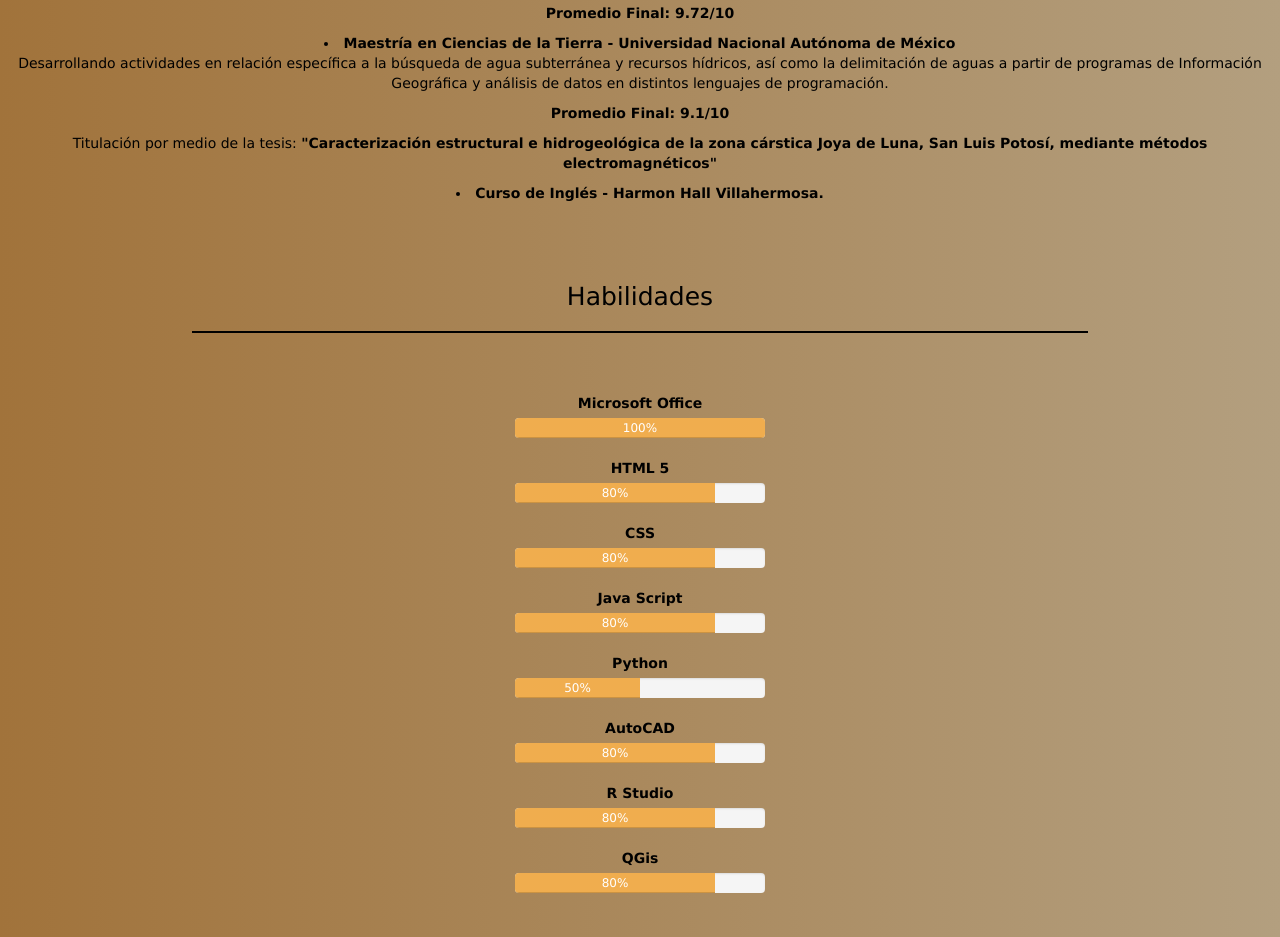
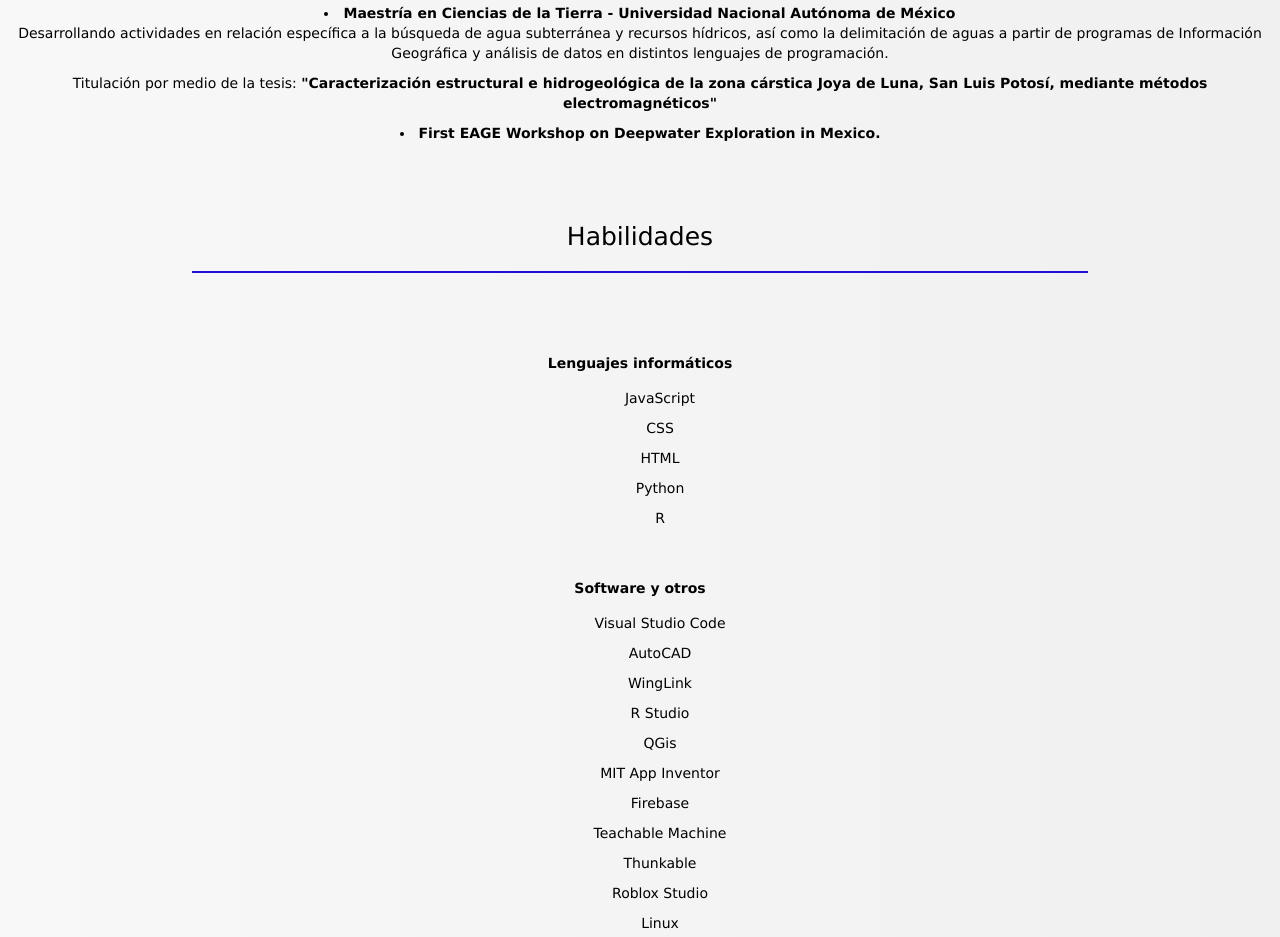
Before and after one commit to Ivonneph96/miCV, a plain HTML site: page index.html in a window 1280 px wide. Shown: the part 865-1802 px from the top of the page. Drawn offline with nearby package versions, Linux system fonts and the light colour scheme.

Commit message:
Add files via upload

```diff
--- a/index.html
+++ b/index.html
@@ -40,7 +40,7 @@
 
 
         <h2>Maestra en Ciencias de la Tierra</h2>
-        <hr class="linea2">
+        <hr class="linea">
     </div>
 
     <br><br>
@@ -91,93 +91,45 @@
         <hr class="linea">
         <li><b>Lienciatura en ingeniería en Geofísica - Universidad Olmeca (2014-2018).</b></li>
         <p>Desarrollando actividades de exploración profesional de recursos naturales y energéticos no renovables con fundamentos que permitan desarrollar e implementar soluciones tecnológicas para la búsqueda de yacimientos de gas, minerales, geotérmicos e hidrogeológicos.</p>
-        <p> <b>Promedio Final: 9.72/10</b></p>
+
 
         <li><b>Maestría en Ciencias de la Tierra - Universidad Nacional Autónoma de México</b></li>
         <p>Desarrollando actividades en relación específica a la búsqueda de agua subterránea y recursos hídricos, así como la delimitación de aguas a partir de programas de Información Geográfica y análisis de datos en distintos lenguajes de programación. </p>
-        <p><b>Promedio Final: 9.1/10</b></p>
+
         <p>Titulación por medio de la tesis: <b>"Caracterización estructural e hidrogeológica de la zona cárstica Joya de Luna, San Luis Potosí, mediante métodos electromagnéticos"</b></p>
 
-        <li><b>Curso de Inglés - Harmon Hall Villahermosa.</b></li>
+        <li><b>First EAGE Workshop on Deepwater Exploration in Mexico.</b></li>
     </div>
     <br><br><br>
-    <div id="Habilidades">
+    <div id="habilidades">
         <h1 class="titulo">Habilidades</h1>
         <hr class="linea">
+        <br><br><br>
+        <label>Lenguajes informáticos</label>
+        <p>
+            <ol>JavaScript</ol>
+            <ol>CSS</ol>
+            <ol>HTML</ol>
+            <ol>Python</ol>
+            <ol>R</ol>
+        </p>
         <br><br>
-        <div>
-            <label>Microsoft Office</label>
-        </div>
-        <center>
-            <div class="progress">
-                <div class="progress-bar progress-bar-warning" role="progressbar" style="width: 100%;">100%</div>
-            </div>
-        </center>
+        <label>Software y otros</label>
+        <p>
+            <ol>Visual Studio Code</ol>
+            <ol>AutoCAD</ol>
+            <ol>WingLink</ol>
+            <ol>R Studio</ol>
+            <ol>QGis</ol>
+            <ol>MIT App Inventor</ol>
+            <ol>Firebase</ol>
+            <ol>Teachable Machine</ol>
+            <ol>Thunkable</ol>
+            <ol>Roblox Studio</ol>
+            <ol>Linux</ol>
+        </p>
+    </div>
 
-        <div>
-            <label>HTML 5</label>
-        </div>
-        <center>
-            <div class="progress">
-                <div class="progress-bar progress-bar-warning" role="progressbar" style="width: 80%;">80%</div>
-            </div>
-        </center>
-
-        <div>
-            <label>CSS</label>
-        </div>
-        <center>
-            <div class="progress">
-                <div class="progress-bar progress-bar-warning" role="progressbar" style="width: 80%;">80%</div>
-            </div>
-        </center>
-
-        <div>
-            <label>Java Script</label>
-        </div>
-        <center>
-            <div class="progress">
-                <div class="progress-bar progress-bar-warning" role="progressbar" style="width: 80%;">80%</div>
-            </div>
-        </center>
-
-        <div>
-            <label>Python</label>
-        </div>
-        <center>
-            <div class="progress">
-                <div class="progress-bar progress-bar-warning" role="progressbar" style="width: 50%;">50%</div>
-            </div>
-        </center>
-
-        <div>
-            <label>AutoCAD</label>
-        </div>
-        <center>
-            <div class="progress">
-                <div class="progress-bar progress-bar-warning" role="progressbar" style="width: 80%;">80%</div>
-            </div>
-        </center>
-
-        <div>
-            <label>R Studio</label>
-        </div>
-        <center>
-            <div class="progress">
-                <div class="progress-bar progress-bar-warning" role="progressbar" style="width: 80%;">80%</div>
-            </div>
-        </center>
-
-        <div>
-            <label>QGis</label>
-        </div>
-        <center>
-            <div class="progress">
-                <div class="progress-bar progress-bar-warning" role="progressbar" style="width: 80%;">80%</div>
-            </div>
-        </center>
-
-    </div>
     <br><br><br>
 
     <div id="ExperienciaLaboral">
@@ -196,11 +148,13 @@
         <ul>Asesorías de forma presencial y en línea en áreas relacionadas a Ingenierías y Ciencias de la Tierra, así como auxiliar docente a nivel universitario. </ul>
         <li><b>Clases particulares de programación - Byjus Future School</b></li>
         <br>
-        <ul>Preparación y ejecución de clases de programación para niños de 6 a 18 años mediante la elaboración de videojuegos y aplicaciones para el móviles mediante diversas plataformas. </ul>
+        <ul>Diseño y programación de aplicaciones web y nativas mediante distintas plataformas y lenguajes informáticos.</ul>
+        <ul>Desarrollo de páginas web, incluyendo Inteligencia Artificial, base de datos en tiempo real y API.</ul>
+        <ul>Desarrollo de videojuegos en 2D y 3D. </ul>
     </div>
     <br><br><br>
 
-    <hr class="linea2">
+    <hr class="linea">
 
 </body>
 </html>
--- a/style.css
+++ b/style.css
@@ -1,5 +1,5 @@
 body{
-    background: linear-gradient(to right, #a1733b, rgb(179, 159, 127)) ;
+    background: linear-gradient(to right, #f8f8f8, rgb(240, 240, 240)) ;
     text-align: center;
     font-family:Verdana, Geneva, Tahoma, sans-serif;
     color: black;
@@ -18,7 +18,7 @@ body{
 
 .linea{
     border-width: 2px;
-    border-color: black;
+    border-color: rgb(31, 15, 213);
     width: 70%;
 }
 .progress{
```
Also changed, not shown: foto1.jpeg (added).
